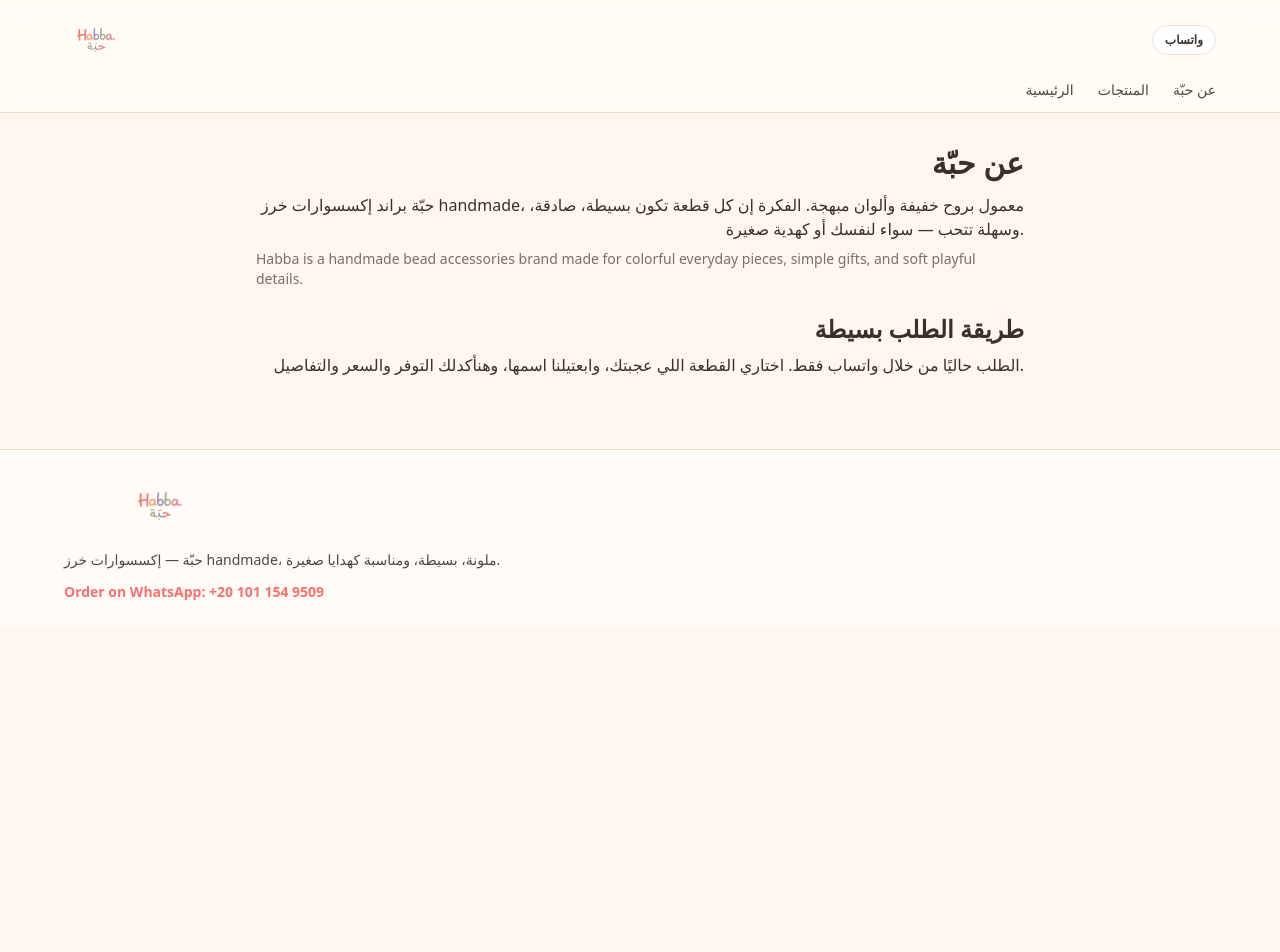
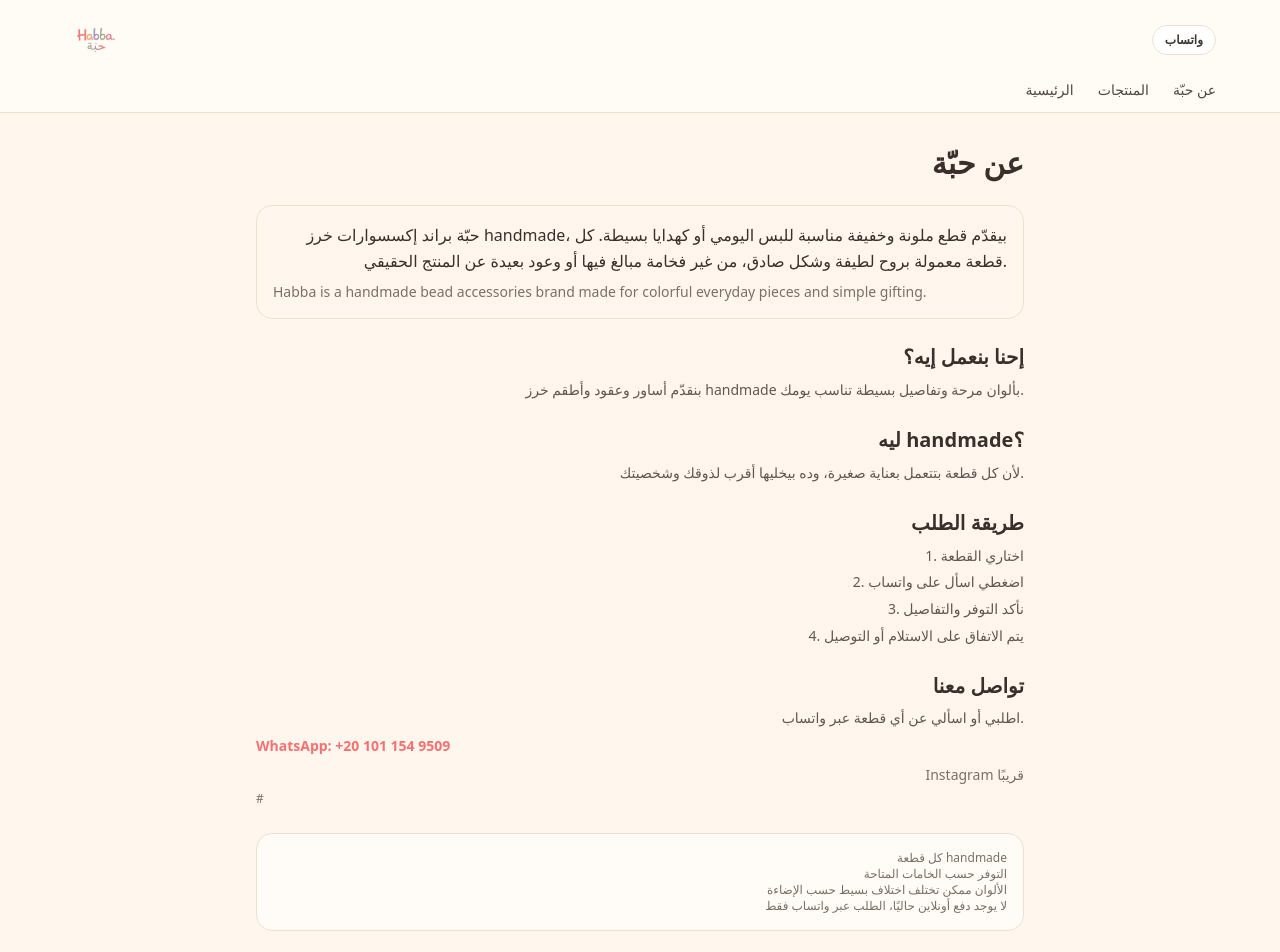
Before and after one commit to omarkhair70-droid/habba-store, a Next.js app: page /about in a window 1280 px wide. Shown: the top 952 px of the page. Before the commit the page ends 800 px from the top, so only its background shows below. Built offline with nearby package versions, Linux system fonts and the light colour scheme.

Commit message:
Prepare launch-ready SEO and contact polish

```diff
--- a/app/about/page.tsx
+++ b/app/about/page.tsx
@@ -1,6 +1,73 @@
+import type { Metadata } from 'next';
 import { HabbaFooter } from '@/components/habba/footer';
 import { HabbaHeader } from '@/components/habba/header';
 
+export const metadata: Metadata = {
+  title: 'عن حبّة',
+  description: 'تعرفي على حبّة، طريقة الطلب عبر واتساب، وكيف بنصنع إكسسوارات خرز handmade بروح بسيطة وصادقة.',
+  alternates: { canonical: '/about' },
+  openGraph: {
+    title: 'عن حبّة | Habba',
+    description: 'حبّة براند إكسسوارات خرز handmade بقطع ملونة وخفيفة مناسبة للبس اليومي والهدايا البسيطة.',
+    url: '/about',
+    images: ['/images/habba/brand/hbb-logo-preview.png']
+  }
+};
+
 export default function AboutPage() {
-  return <main><HabbaHeader /><section className="mx-auto w-[92%] max-w-3xl py-8"><h1 className="text-right text-3xl font-bold">عن حبّة</h1><p className="mt-3 text-right">حبّة براند إكسسوارات خرز handmade، معمول بروح خفيفة وألوان مبهجة. الفكرة إن كل قطعة تكون بسيطة، صادقة، وسهلة تتحب — سواء لنفسك أو كهدية صغيرة.</p><p className="mt-2 text-sm text-[#7B6F68]">Habba is a handmade bead accessories brand made for colorful everyday pieces, simple gifts, and soft playful details.</p><h2 className="mt-6 text-right text-2xl font-bold">طريقة الطلب بسيطة</h2><p className="mt-2 text-right">الطلب حاليًا من خلال واتساب فقط. اختاري القطعة اللي عجبتك، وابعتيلنا اسمها، وهنأكدلك التوفر والسعر والتفاصيل.</p></section><HabbaFooter /></main>;
+  return (
+    <main>
+      <HabbaHeader />
+      <section className="mx-auto w-[92%] max-w-3xl space-y-6 py-8">
+        <h1 className="text-right text-3xl font-bold">عن حبّة</h1>
+
+        <div className="rounded-2xl border border-[#F0DED0] bg-[#fff7ee] p-4">
+          <p className="text-right leading-relaxed">
+            حبّة براند إكسسوارات خرز handmade، بيقدّم قطع ملونة وخفيفة مناسبة للبس اليومي أو كهدايا بسيطة. كل قطعة معمولة بروح لطيفة وشكل صادق، من غير فخامة مبالغ فيها أو وعود بعيدة عن المنتج الحقيقي.
+          </p>
+          <p className="mt-2 text-sm text-[#7B6F68]">
+            Habba is a handmade bead accessories brand made for colorful everyday pieces and simple gifting.
+          </p>
+        </div>
+
+        <article>
+          <h2 className="text-right text-xl font-bold">إحنا بنعمل إيه؟</h2>
+          <p className="mt-2 text-right text-sm leading-relaxed text-[#615651]">بنقدّم أساور وعقود وأطقم خرز handmade بألوان مرحة وتفاصيل بسيطة تناسب يومك.</p>
+        </article>
+
+        <article>
+          <h2 className="text-right text-xl font-bold">ليه handmade؟</h2>
+          <p className="mt-2 text-right text-sm leading-relaxed text-[#615651]">لأن كل قطعة بتتعمل بعناية صغيرة، وده بيخليها أقرب لذوقك وشخصيتك.</p>
+        </article>
+
+        <article>
+          <h2 className="text-right text-xl font-bold">طريقة الطلب</h2>
+          <ol className="mt-2 space-y-1 text-right text-sm leading-relaxed text-[#615651]">
+            <li>1. اختاري القطعة</li>
+            <li>2. اضغطي اسأل على واتساب</li>
+            <li>3. نأكد التوفر والتفاصيل</li>
+            <li>4. يتم الاتفاق على الاستلام أو التوصيل</li>
+          </ol>
+        </article>
+
+        <article>
+          <h2 className="text-right text-xl font-bold">تواصل معنا</h2>
+          <p className="mt-2 text-right text-sm text-[#615651]">اطلبي أو اسألي عن أي قطعة عبر واتساب.</p>
+          <a href="https://wa.me/201011549509" target="_blank" rel="noreferrer" className="mt-2 inline-block text-sm font-semibold text-[#F87070]">
+            WhatsApp: +20 101 154 9509
+          </a>
+          <p className="mt-2 text-right text-sm text-[#7B6F68]">Instagram قريبًا</p>
+          <a href="#" className="text-xs text-[#7B6F68]">#</a>
+        </article>
+
+        <div className="rounded-2xl border border-[#F0DED0] bg-[#FFFCF7] p-4 text-right text-xs text-[#7B6F68]">
+          <p>كل قطعة handmade</p>
+          <p>التوفر حسب الخامات المتاحة</p>
+          <p>الألوان ممكن تختلف اختلاف بسيط حسب الإضاءة</p>
+          <p>لا يوجد دفع أونلاين حاليًا، الطلب عبر واتساب فقط</p>
+        </div>
+      </section>
+      <HabbaFooter />
+    </main>
+  );
 }
--- a/app/page.tsx
+++ b/app/page.tsx
@@ -1,8 +1,30 @@
+import type { Metadata } from 'next';
 import Link from 'next/link';
 import { HabbaFooter } from '@/components/habba/footer';
 import { HabbaHeader } from '@/components/habba/header';
 import { ProductCard } from '@/components/habba/product-card';
 import { createWhatsAppLink, launchProducts } from '@/content/habba-products';
+
+export const metadata: Metadata = {
+  title: 'حبّة إكسسوارات خرز handmade',
+  description:
+    'حبّة — إكسسوارات خرز handmade، ملونة، بسيطة، ومناسبة كهدايا صغيرة. Handmade bead accessories, colorful, light, and giftable.',
+  alternates: {
+    canonical: '/'
+  },
+  openGraph: {
+    title: 'Habba | حبّة',
+    description: 'حبّة براند إكسسوارات خرز handmade، ملونة وخفيفة ومناسبة للهدايا البسيطة.',
+    url: '/',
+    images: ['/images/habba/brand/hbb-logo-preview.png']
+  },
+  twitter: {
+    card: 'summary_large_image',
+    title: 'Habba | حبّة',
+    description: 'Handmade bead accessories, colorful, light, and giftable.',
+    images: ['/images/habba/brand/hbb-logo-preview.png']
+  }
+};
 
 const featured = launchProducts.filter((p) => p.featured).slice(0, 8);
 
@@ -55,20 +77,29 @@
         <h2 className="mb-3 text-right text-2xl font-bold">لمسة حبّة</h2>
         <div className="grid gap-3 md:grid-cols-3">
           <article className="rounded-2xl border border-[#F0DED0] bg-[#fff7ee] p-4">
-            <h3 className="text-right font-bold">وعد الهاندميد</h3>
-            <p className="mt-2 text-right text-sm text-[#615651]">معمولة بإيد، بألوان خفيفة، وبتفاصيل بسيطة.</p>
-          </article>
-          <article className="rounded-2xl border border-[#F0DED0] bg-[#fff7ee] p-4">
             <h3 className="text-right font-bold">طريقة الطلب</h3>
             <ol className="mt-2 space-y-1 text-right text-sm text-[#615651]">
               <li>1. اختاري القطعة</li>
-              <li>2. اسألي على واتساب</li>
+              <li>2. اضغطي اسأل على واتساب</li>
               <li>3. نأكد التوفر والتفاصيل</li>
+              <li>4. يتم الاتفاق على الاستلام أو التوصيل</li>
             </ol>
           </article>
           <article className="rounded-2xl border border-[#F0DED0] bg-[#fff7ee] p-4">
-            <h3 className="text-right font-bold">Giftable note</h3>
-            <p className="mt-2 text-right text-sm text-[#615651]">مناسبة كهدايا صغيرة أو تفصيلة حلوة في اليوم.</p>
+            <h3 className="text-right font-bold">ملاحظات بسيطة</h3>
+            <ul className="mt-2 space-y-1 text-right text-sm text-[#615651]">
+              <li>• كل قطعة handmade</li>
+              <li>• التوفر حسب الخامات المتاحة</li>
+              <li>• الألوان ممكن تختلف اختلاف بسيط حسب الإضاءة</li>
+              <li>• لا يوجد دفع أونلاين حاليًا، الطلب عبر واتساب فقط</li>
+            </ul>
+          </article>
+          <article className="rounded-2xl border border-[#F0DED0] bg-[#fff7ee] p-4">
+            <h3 className="text-right font-bold">تواصل سريع</h3>
+            <p className="mt-2 text-right text-sm text-[#615651]">اطلبي أو اسألي عن أي قطعة عبر واتساب.</p>
+            <a href="https://wa.me/201011549509" target="_blank" rel="noreferrer" className="mt-2 inline-block text-sm font-semibold text-[#F87070]">
+              WhatsApp: +20 101 154 9509
+            </a>
           </article>
         </div>
       </section>
--- a/app/product/[slug]/page.tsx
+++ b/app/product/[slug]/page.tsx
@@ -1,8 +1,42 @@
+import type { Metadata } from 'next';
 import { notFound } from 'next/navigation';
 import { HabbaFooter } from '@/components/habba/footer';
 import { HabbaHeader } from '@/components/habba/header';
 import { ProductCard } from '@/components/habba/product-card';
 import { createWhatsAppLink, launchProducts } from '@/content/habba-products';
+
+export async function generateMetadata({ params }: { params: Promise<{ slug: string }> }): Promise<Metadata> {
+  const { slug } = await params;
+  const product = launchProducts.find((p) => p.slug === slug);
+
+  if (!product) {
+    return {
+      title: 'المنتج غير موجود | Habba',
+      description: 'هذا المنتج غير متاح حاليًا على حبّة.'
+    };
+  }
+
+  const title = `${product.titleAr} | Habba`;
+  const description = `${product.descriptionAr} ${product.descriptionEn}`;
+  return {
+    title,
+    description,
+    alternates: { canonical: `/product/${product.slug}` },
+    openGraph: {
+      title: `${product.titleAr} | ${product.titleEn} | Habba`,
+      description,
+      url: `/product/${product.slug}`,
+      images: [product.image],
+      type: 'website'
+    },
+    twitter: {
+      card: 'summary_large_image',
+      title,
+      description,
+      images: [product.image]
+    }
+  };
+}
 
 export default async function ProductPage({ params }: { params: Promise<{ slug: string }> }) {
   const { slug } = await params;
--- /dev/null
+++ b/app/shop/layout.tsx
@@ -0,0 +1,17 @@
+import type { Metadata } from 'next';
+
+export const metadata: Metadata = {
+  title: 'تسوّقي منتجات حبّة',
+  description: 'تسوّقي إكسسوارات حبّة: أساور، عقود، وأطقم خرز handmade ملونة وخفيفة.',
+  alternates: { canonical: '/shop' },
+  openGraph: {
+    title: 'Shop | Habba | حبّة',
+    description: 'تشكيلة إكسسوارات خرز handmade للبس اليومي والهدايا البسيطة.',
+    url: '/shop',
+    images: ['/images/habba/brand/hbb-logo-preview.png']
+  }
+};
+
+export default function ShopLayout({ children }: { children: React.ReactNode }) {
+  return children;
+}
--- a/app/shop/page.tsx
+++ b/app/shop/page.tsx
@@ -5,6 +5,7 @@
 import { HabbaHeader } from '@/components/habba/header';
 import { ProductCard } from '@/components/habba/product-card';
 import { launchProducts } from '@/content/habba-products';
+
 
 type FilterKey = 'all' | 'bracelets' | 'necklaces' | 'sets' | 'cute-gift' | 'green-mood';
 
--- a/components/habba/footer.tsx
+++ b/components/habba/footer.tsx
@@ -12,9 +12,14 @@
           />
         </div>
         <p className="text-sm text-[#514740]">حبّة — إكسسوارات خرز handmade، ملونة، بسيطة، ومناسبة كهدايا صغيرة.</p>
+        <p className="text-xs text-[#7B6F68]">Handmade bead accessories</p>
         <a href={createWhatsAppLink('منتجات حبّة')} target="_blank" rel="noreferrer" className="text-sm font-semibold text-[#F87070]">
-          Order on WhatsApp: +20 101 154 9509
+          اطلبي أو اسألي عن أي قطعة عبر واتساب.
         </a>
+        <div className="text-sm text-[#7B6F68]">
+          <p>Instagram قريبًا</p>
+          <a href="#" className="text-xs">#</a>
+        </div>
       </div>
     </footer>
   );
```
Also changed, not shown: app/layout.tsx (+41 -3 lines).
